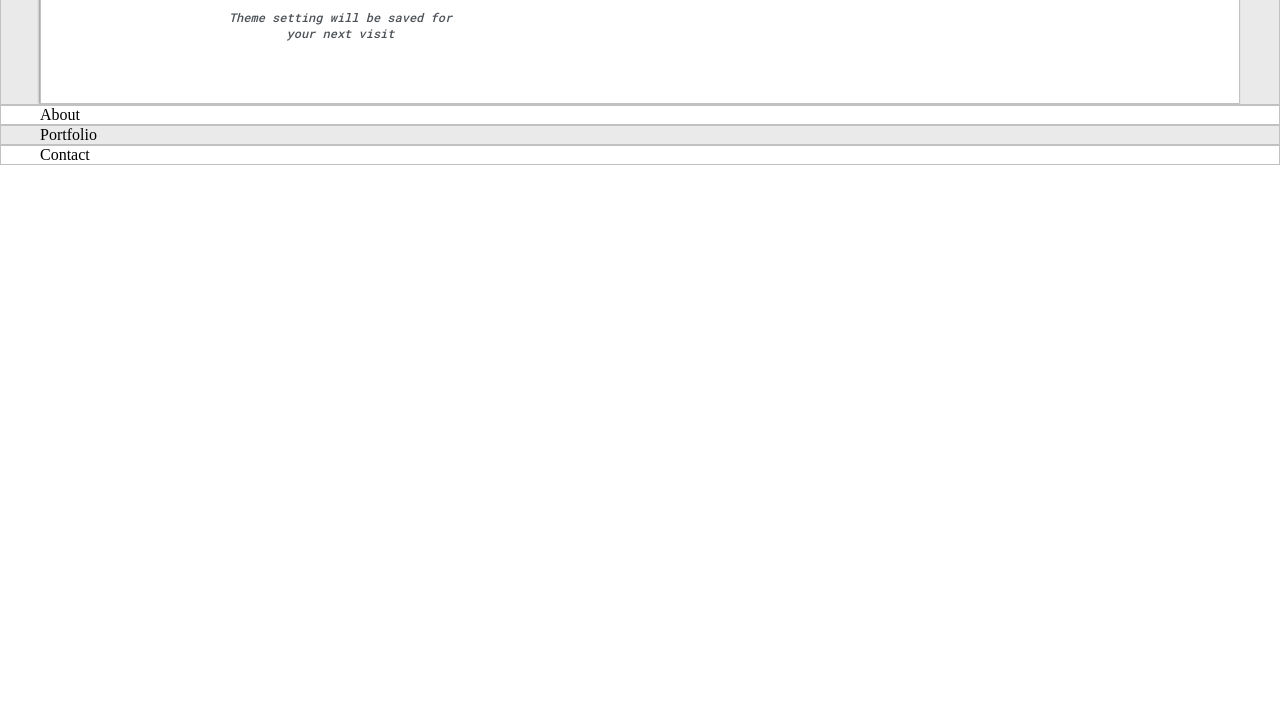
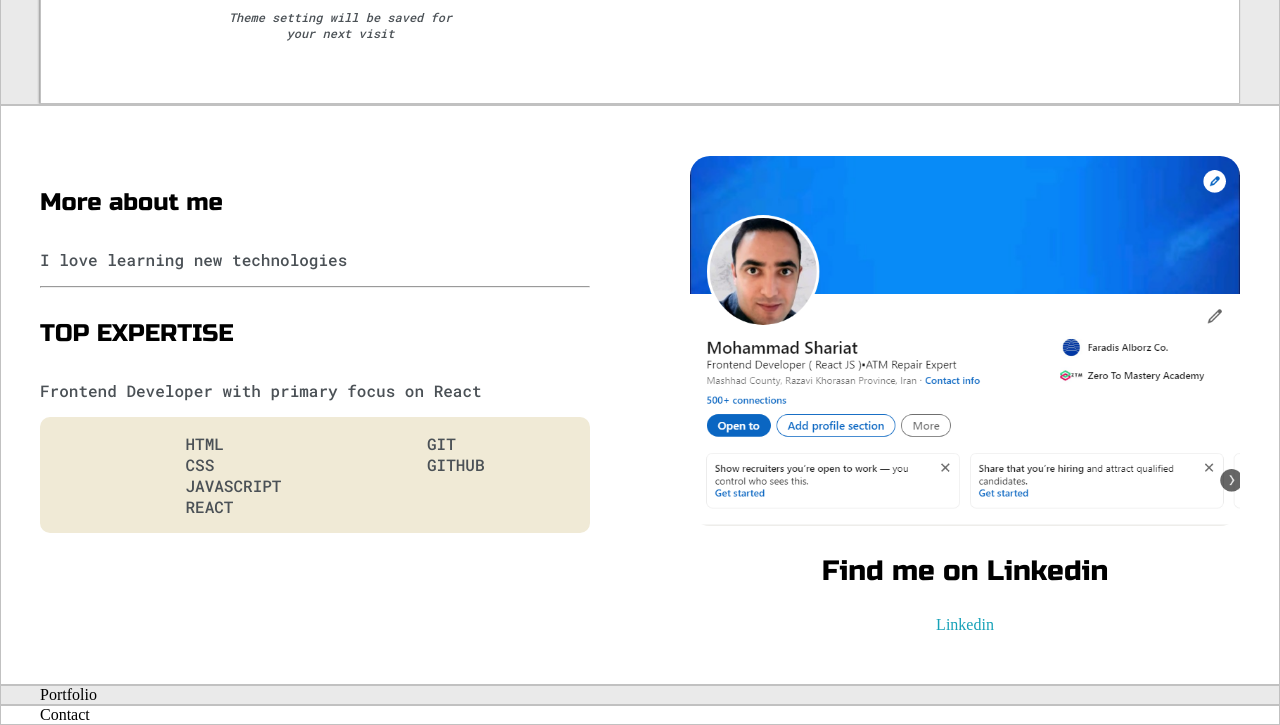
Before and after one commit to MohamadShariat/my_portfolio01, a plain HTML site: page index.html in a window 1280 px wide. Shown: the part 588-1313 px from the top of the page. Before the commit the page ends 800 px from the top, so only its background shows below. Drawn offline with Linux system fonts and the light colour scheme.

Commit message:
about me section is done

```diff
--- a/index.html
+++ b/index.html
@@ -61,7 +61,34 @@
   </div>
 </section>
 <section class="s2">
-  <div class="main-container">About</div>
+  <div class="main-container">
+    <div class="about-wrapper">
+      <div class="about-me">
+        <h4>More about me</h4>
+        <p>I love learning new technologies</p>
+        <hr>
+        <h4>TOP EXPERTISE</h4>
+        <p>Frontend Developer with primary focus on React</p>
+        <div id="skills">
+          <ul>
+            <li>HTML</li>
+            <li>CSS</li>
+            <li>JAVASCRIPT</li>
+            <li>REACT</li>
+          </ul>
+          <ul>
+            <li>GIT</li>
+            <li>GITHUB</li>
+          </ul>
+        </div>
+      </div>
+      <div class="social-links">
+        <img id="social-img" src="./images/Linkedin.png" alt="mohammad shariat linkedin">
+        <h3>Find me on Linkedin</h3>
+        <a target="_blank" href="https://www.linkedin.com/in/mohammad-shariatahmadi/">Linkedin</a>
+      </div>
+    </div>
+  </div>
 </section>
 <section class="s1">
   <div class="main-container">Portfolio</div>
--- a/styles.css
+++ b/styles.css
@@ -274,6 +274,31 @@ h6 {
   left: -5px;
 }
 
+.about-wrapper {
+  display: grid;
+  grid-template-columns: repeat(auto-fit, minmax(320px, 1fr));
+  padding: 50px 0;
+  gap: 100px;
+}
+
+#skills {
+  display: flex;
+  justify-content: space-evenly;
+  background-color: var(--previewShadow);
+  border-radius: 10px;
+}
+
+.social-links{
+  display: grid;
+  align-content: center;
+  text-align: center;
+}
+
+#social-img{
+  width: 100%;
+  border-radius: 20px;
+}
+
 /* media */
 
 @media screen and (max-width: 1200px) {
```
Also changed, not shown: images/Linkedin.png (added).
